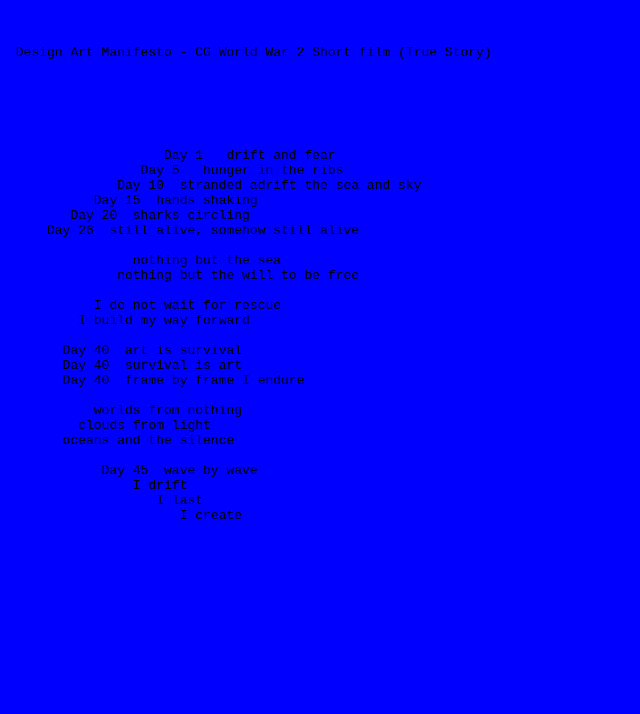
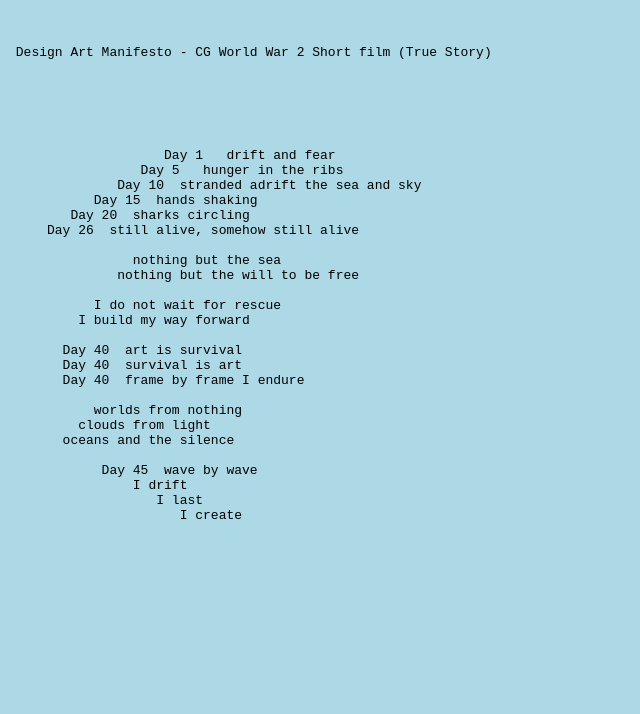
Before and after one commit to whiteplasmaanimations-beep/hello-world2, a plain HTML site: page index.html in a window 1280 px wide. Shown: the part 86-800 px from the top of the page, without its empty margins (0-640 px from the left). Drawn offline with Linux system fonts and the light colour scheme.

Commit message:
Sky Blue Background Color

```diff
--- a/index.html
+++ b/index.html
@@ -3,7 +3,7 @@
 <title>Hello, World!</title>
   <style>
    body {
-    background-color: #0000FF;
+    background-color: #ADD8E6;
     }
   </style>
 
```
